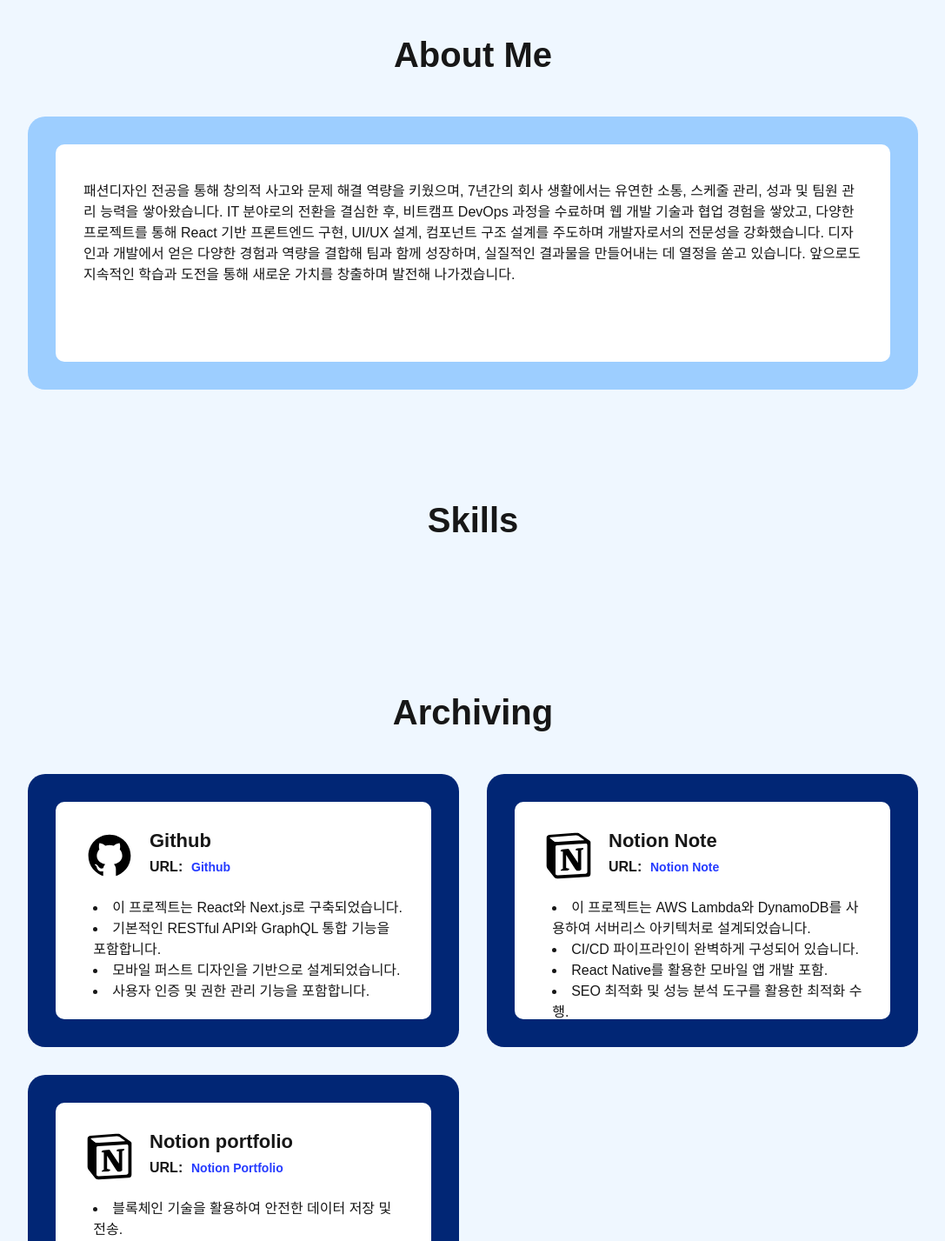
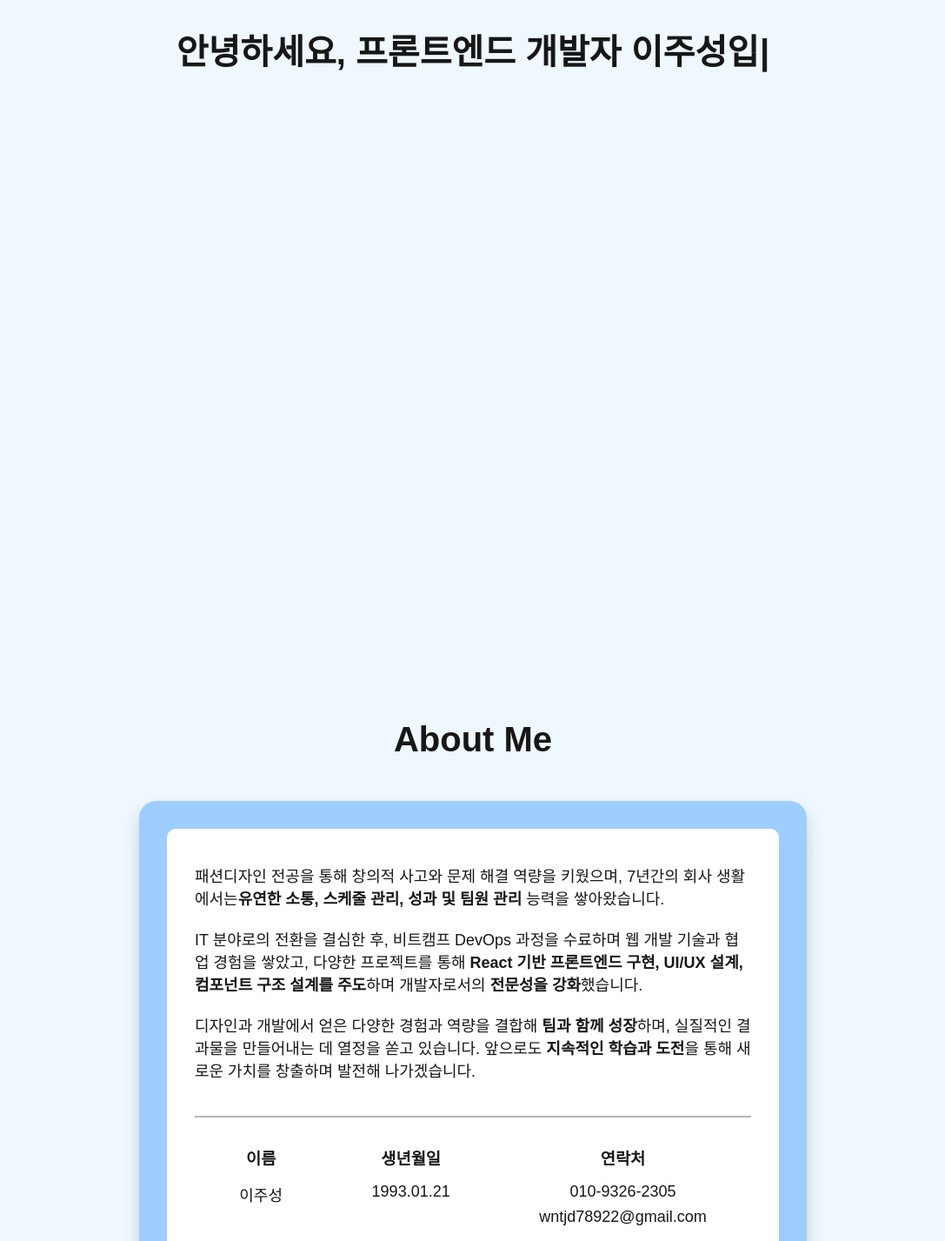
Before and after one commit to alohalo2/Portfolio-Web-Site, a Next.js app: page / in a window 1280 px wide. Shown: the part 340-1767 px from the top of the page at 87% size, without its empty margins (96-1183 px from the left). Built offline with nearby package versions, Linux system fonts and the light colour scheme.

Commit message:
25.01.18

```diff
--- a/app/globals.css
+++ b/app/globals.css
@@ -8,6 +8,10 @@
     --background: #0a0a0a;
     --foreground: #ededed;
   }
+}
+
+html {
+  scroll-behavior: smooth;
 }
 
 html,
@@ -48,6 +52,14 @@ p {
   margin: 0.5rem 0;
 }
 
+section {
+  scroll-margin-top: 7rem; /* Header height */
+}
+
+#project {
+  scroll-margin-top: 10rem;
+}
+
 * {
   box-sizing: border-box;
   padding: 0;
--- a/app/sections/@aboutme/page.js
+++ b/app/sections/@aboutme/page.js
@@ -7,15 +7,38 @@ export default function AboutMe() {
                 <h1>About Me</h1>
                 <div className={classes.colorBox}>
                     <div className={classes.whiteBox}>
-                        <p>
-                            패션디자인 전공을 통해 창의적 사고와 문제 해결 역량을 키웠으며, 7년간의 회사 생활에서는
-                            유연한 소통, 스케줄 관리, 성과 및 팀원 관리 능력을 쌓아왔습니다. IT 분야로의 전환을 결심한
-                            후, 비트캠프 DevOps 과정을 수료하며 웹 개발 기술과 협업 경험을 쌓았고, 다양한 프로젝트를
-                            통해 React 기반 프론트엔드 구현, UI/UX 설계, 컴포넌트 구조 설계를 주도하며 개발자로서의
-                            전문성을 강화했습니다. 디자인과 개발에서 얻은 다양한 경험과 역량을 결합해 팀과 함께
-                            성장하며, 실질적인 결과물을 만들어내는 데 열정을 쏟고 있습니다. 앞으로도 지속적인 학습과
-                            도전을 통해 새로운 가치를 창출하며 발전해 나가겠습니다.
-                        </p>
+                        <div className={classes.textBox}>
+                            <p>
+                                패션디자인 전공을 통해 창의적 사고와 문제 해결 역량을 키웠으며, 7년간의 회사 생활에서는
+                                <strong>유연한 소통, 스케줄 관리, 성과 및 팀원 관리</strong> 능력을 쌓아왔습니다.
+                                <br />
+                                <br />
+                                IT 분야로의 전환을 결심한 후, 비트캠프 DevOps 과정을 수료하며 웹 개발 기술과 협업 경험을
+                                쌓았고, 다양한 프로젝트를 통해{" "}
+                                <strong>React 기반 프론트엔드 구현, UI/UX 설계, 컴포넌트 구조 설계를 주도</strong>하며
+                                개발자로서의 <strong>전문성을 강화</strong>했습니다.
+                                <br />
+                                <br />
+                                디자인과 개발에서 얻은 다양한 경험과 역량을 결합해 <strong>팀과 함께 성장</strong>하며,
+                                실질적인 결과물을 만들어내는 데 열정을 쏟고 있습니다. 앞으로도{" "}
+                                <strong>지속적인 학습과 도전</strong>을 통해 새로운 가치를 창출하며 발전해 나가겠습니다.
+                            </p>
+                        </div>
+                        <div className={classes.selfInformation}>
+                            <div>
+                                <h3>이름</h3>
+                                <p>이주성</p>
+                            </div>
+                            <div>
+                                <h3>생년월일</h3>
+                                <p>1993.01.21</p>
+                            </div>
+                            <div>
+                                <h3>연락처</h3>
+                                <p>010-9326-2305</p>
+                                <p>wntjd78922@gmail.com</p>
+                            </div>
+                        </div>
                     </div>
                 </div>
             </section>
--- a/app/sections/@aboutme/page.module.css
+++ b/app/sections/@aboutme/page.module.css
@@ -1,7 +1,3 @@
-.totalBox {
-
-}
-
 .totalBox section {
     display: flex;
     flex-direction: column;
@@ -14,7 +10,8 @@
     background-color: #9DCEFF;
     border-radius: 20px;
     padding: 2rem;
-    width: 80%;
+    width: 60%;
+    box-shadow: 0 10px 20px rgba(0, 0, 0, 0.16), 0 20px 40px rgba(0, 0, 0, 0.01);
 }
 
 .whiteBox {
@@ -25,5 +22,30 @@
     flex-direction: column;
     justify-content: space-between;
     flex: 1;
-    height: 250px;
 }
+
+.whiteBox p {
+    font-size: 18px;
+    font-weight: 400;
+}
+
+.textBox {
+    border-bottom: 2px solid #b6b6b6;
+    margin-bottom: 2rem;
+    padding-bottom: 2rem;
+}
+
+.selfInformation {
+    display: flex;
+    justify-content: space-around;
+}
+
+.selfInformation h3 {
+    margin-bottom: 1rem;
+}
+
+
+.selfInformation h3,
+.selfInformation p {
+    text-align: center;
+}
--- a/app/sections/@archiving/page.module.css
+++ b/app/sections/@archiving/page.module.css
@@ -12,5 +12,5 @@
     display: grid;
     grid-template-columns: repeat(2, 1fr);
     gap: 2rem;
-
+    margin-bottom: 7rem;
 }
--- a/app/sections/@introduction/page.js
+++ b/app/sections/@introduction/page.js
@@ -1,14 +1,20 @@
-'use client';
+"use client";
 
+import classes from "./page.module.css";
 import Typewriter from "typewriter-effect";
 
 export default function Introduction() {
     return (
-        <section>
+        <div className={classes.introductionBox}>
+            <section id="introduction">
                 <h1>
                     <Typewriter
                         options={{
-                        strings: ["Welcome to my website!", "Explore my portfolio!", "Contact me anytime!"], // 타이핑할 문장들
+                            strings: [
+                                "안녕하세요, 프론트엔드 개발자 이주성입니다!",
+                                "제 포트폴리오 웹사이트에 오신 것을 환영합니다.",
+                                "더 나은 사용자 경험을 함께 만들어가요!",
+                            ], // 타이핑할 문장들
                             autoStart: true, // 자동 시작
                             loop: true, // 반복 여부
                             typeSpeed: 100, // 타이핑 속도 (ms)
@@ -18,5 +24,6 @@ export default function Introduction() {
                     />
                 </h1>
             </section>
+        </div>
     );
 }
--- /dev/null
+++ b/app/sections/@introduction/page.module.css
@@ -0,0 +1,4 @@
+.introductionBox {
+    margin-top: 20rem;
+    height: 45rem;
+}
--- a/components/main-header.js
+++ b/components/main-header.js
@@ -4,7 +4,9 @@ import classes from "./main-header.module.css";
 export default function MainHeader() {
     return (
         <header className={classes.mainHeader}>
-            <h2>PORTFOLIO</h2>
+            <h2>
+                <Link href="/">PORTFOLIO</Link>
+            </h2>
             <nav className={classes.nav}>
                 <Link href="/#aboutme">About Me</Link>
                 <Link href="/#skills">Skills</Link>
--- a/components/main-header.module.css
+++ b/components/main-header.module.css
@@ -4,13 +4,25 @@
     display: flex;
     justify-content: space-between;
     align-items: center;
-    flex: 1;
     box-shadow: 10px 10px 20px rgba(0, 0, 0, 0.2);
+    position: fixed;
+    width: 100%;
+    background-color: rgba(239, 247, 255, 0.7);
+    z-index: 1000;
 }
 
 .mainHeader h2 {
     font-size: 32px;
     font-weight: bold;
+}
+
+.mainHeader h2 a {
+    transition: all 0.3s ease-in-out;
+}
+
+.mainHeader h2 a:hover,
+.mainHeader h2 a:active {
+    color: #303AFF;
 }
 
 .nav {
@@ -19,3 +31,12 @@
     font-weight: bold;
     font-size: 20px;
 }
+
+.nav a {
+    transition: all 0.3s ease-in-out;
+}
+
+.nav a:hover,
+.nav a:active {
+    color: #303AFF;
+}
--- a/components/section-archiving.module.css
+++ b/components/section-archiving-content.module.css
@@ -2,6 +2,7 @@
     background-color: #012675;
     border-radius: 20px;
     padding: 2rem;
+    box-shadow: 0 10px 20px rgba(0, 0, 0, 0.5), 0 20px 40px rgba(0, 0, 0, 0.2);
     transition: all 0.3s ease-in-out;
 }
 
@@ -18,7 +19,7 @@
     flex-direction: column;
     justify-content: space-between;
     flex: 1;
-    height: 250px;
+    height: 280px;
 }
 
 .header {
--- a/data-archiving.js
+++ b/data-archiving.js
@@ -4,6 +4,7 @@ const archiving = [
         title: "Github",
         url: "https://github.com/alohalo2",
         urlAlias: "Github",
+        slug: "소스코드 저장소입니다.",
         image: "/images/github_icon.svg",
         contents: [
             "이 프로젝트는 React와 Next.js로 구축되었습니다.",
@@ -17,6 +18,7 @@ const archiving = [
         title: "Notion Note",
         url: "https://seen-reminder-ab4.notion.site/My-Develop-Note-3d3dab5d92f940e9ab73092cac6ffaa0?pvs=4",
         urlAlias: "Notion Note",
+        slug: "개발 과정의 핵심과 배운 점을 기록한 노트입니다.",
         image: "/images/notion_icon.svg",
         contents: [
             "이 프로젝트는 AWS Lambda와 DynamoDB를 사용하여 서버리스 아키텍처로 설계되었습니다.",
@@ -30,6 +32,7 @@ const archiving = [
         title: "Notion portfolio",
         url: "https://seen-reminder-ab4.notion.site/13e049c7252c80019f16faccc9b9d4a7?pvs=4",
         urlAlias: "Notion Portfolio",
+        slug: "노션으로 만든 포트폴리오입니다.",
         image: "/images/notion_icon.svg",
         contents: [
             "블록체인 기술을 활용하여 안전한 데이터 저장 및 전송.",
```
Also changed, not shown: components/section-archiving-content.js (+6 -13 lines). Lines whose indentation alone changed are shown as unchanged.
